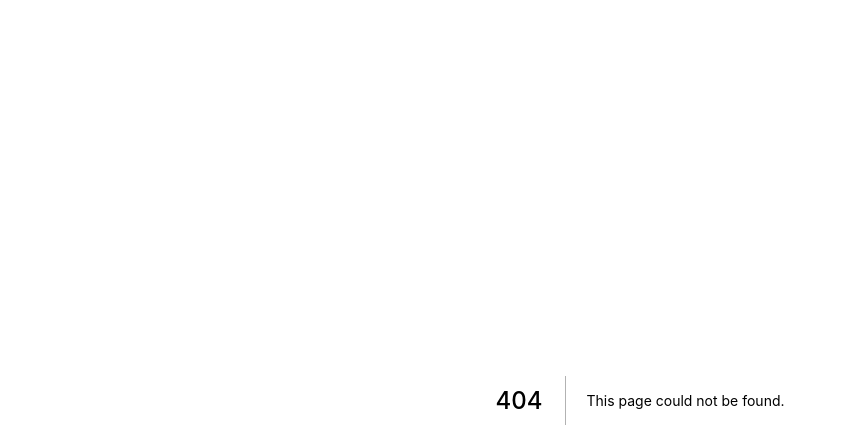
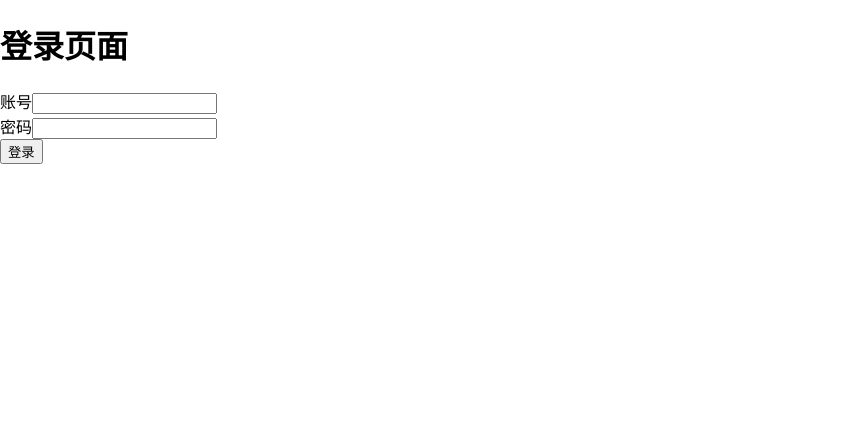
Before and after one commit to C-Schafe/nextjs-blog, a Next.js app: page /signIn in a window 1280 px wide. Before the commit this address had no page. Shown: the top 448 px of the page, without its empty margins (0-847 px from the left). Built offline with nearby package versions, Linux system fonts and the light colour scheme.

Commit message:
新增登录页面；新增sessions api用于登录

```diff
--- /dev/null
+++ b/pages/api/sessions.ts
@@ -0,0 +1,40 @@
+import { NextApiHandler } from 'next';
+import { getDatabaseConnection } from '../../lib/getDatabaseConnection';
+import { User } from '../../src/entity/User';
+import md5 from 'md5';
+
+type ValidateErrors = {
+  username: string[],
+  password: string[],
+}
+
+const signUp: NextApiHandler = async (request, response) => {
+  const errors: ValidateErrors = {
+    username: [],
+    password: [],
+  }
+  let failed = false;
+  const connection = await getDatabaseConnection();
+  const { username, password } = request.body;
+  const user = await connection.manager.findOne(User, { where: { username } });
+  console.log(user);
+  if (user) {
+    if (user.passwordDigest !== md5(password)) {
+      errors.password.push('请输入正确的用户名或密码');
+      failed = true;
+    }
+  } else {
+    failed = true;
+    errors.username.push('用户不存在');
+  }
+  response.setHeader('Content-Type', 'application/json');
+  if (failed) {
+    response.statusCode = 401;
+    response.write(JSON.stringify(errors));
+  } else {
+    response.statusCode = 200;
+  }
+  response.end();
+}
+
+export default signUp;
--- /dev/null
+++ b/pages/signIn.tsx
@@ -0,0 +1,56 @@
+import { NextPage } from "next";
+import React, { useCallback, useState } from "react";
+import axios from 'axios';
+
+const SignInPage: NextPage = () => {
+  const [formData, setFormData] = useState({
+    username: '',
+    password: '',
+  });
+  const [errors, setErrors] = useState({
+    username: [],
+    password: [],
+  })
+  const onSubmit = useCallback((e:React.FormEvent<HTMLFormElement>) => {
+    e.preventDefault();
+    axios.post(
+      'http://localhost:3001/api/sessions',
+      formData
+    ).then(() => {
+      alert('登录成功');
+    }, (error) => {
+      console.dir(error)
+      setErrors(error.response.data)
+    })
+  }, [formData])
+  return (
+    <div>
+      <h1>登录页面</h1>
+      <form onSubmit={onSubmit}>
+        <div>
+          {errors.username?.length > 0 && <div>{errors.username.join(',')}</div>}
+          <label htmlFor="username">账号</label>
+          <input type="text" name="username" onChange={(e) => {
+            setFormData({
+              ...formData,
+              username: e.target.value,
+            })
+          }} />
+        </div>
+        <div>
+          {errors.password?.length > 0 && <div>{errors.password.join(',')}</div>}
+          <label htmlFor="password">密码</label>
+          <input type="password" name="username" onChange={(e) => {
+            setFormData({
+              ...formData,
+              password: e.target.value,
+            })
+          }} />
+        </div>
+        <button>登录</button>
+      </form>
+    </div>
+  )
+}
+
+export default SignInPage;
--- a/pages/signUp.tsx
+++ b/pages/signUp.tsx
@@ -3,7 +3,6 @@ import React, { useCallback, useState } from "react";
 import axios, { AxiosResponse } from 'axios';
 
 type Props = {
-
 }
 
 const SignUpPage:NextPage<Props> = (props) => {
@@ -24,7 +23,7 @@ const SignUpPage:NextPage<Props> = (props) => {
       'http://localhost:3001/api/signUp',
       formData
     ).then(() => {
-      alert('注册成功！')
+      alert('注册成功!')
     }, (error) => {
       if(error.response) {
         setErrors(error.response.data)
```
